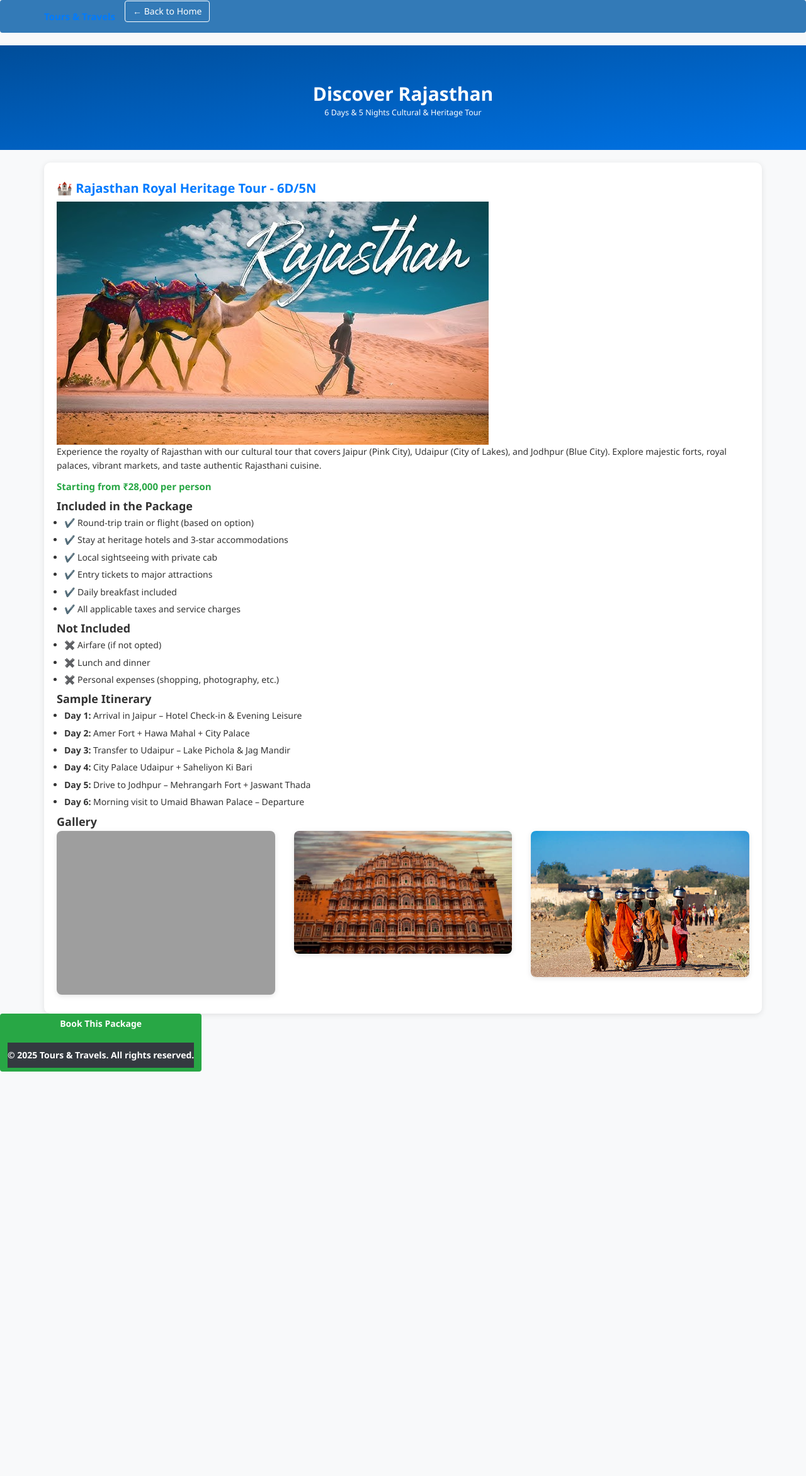
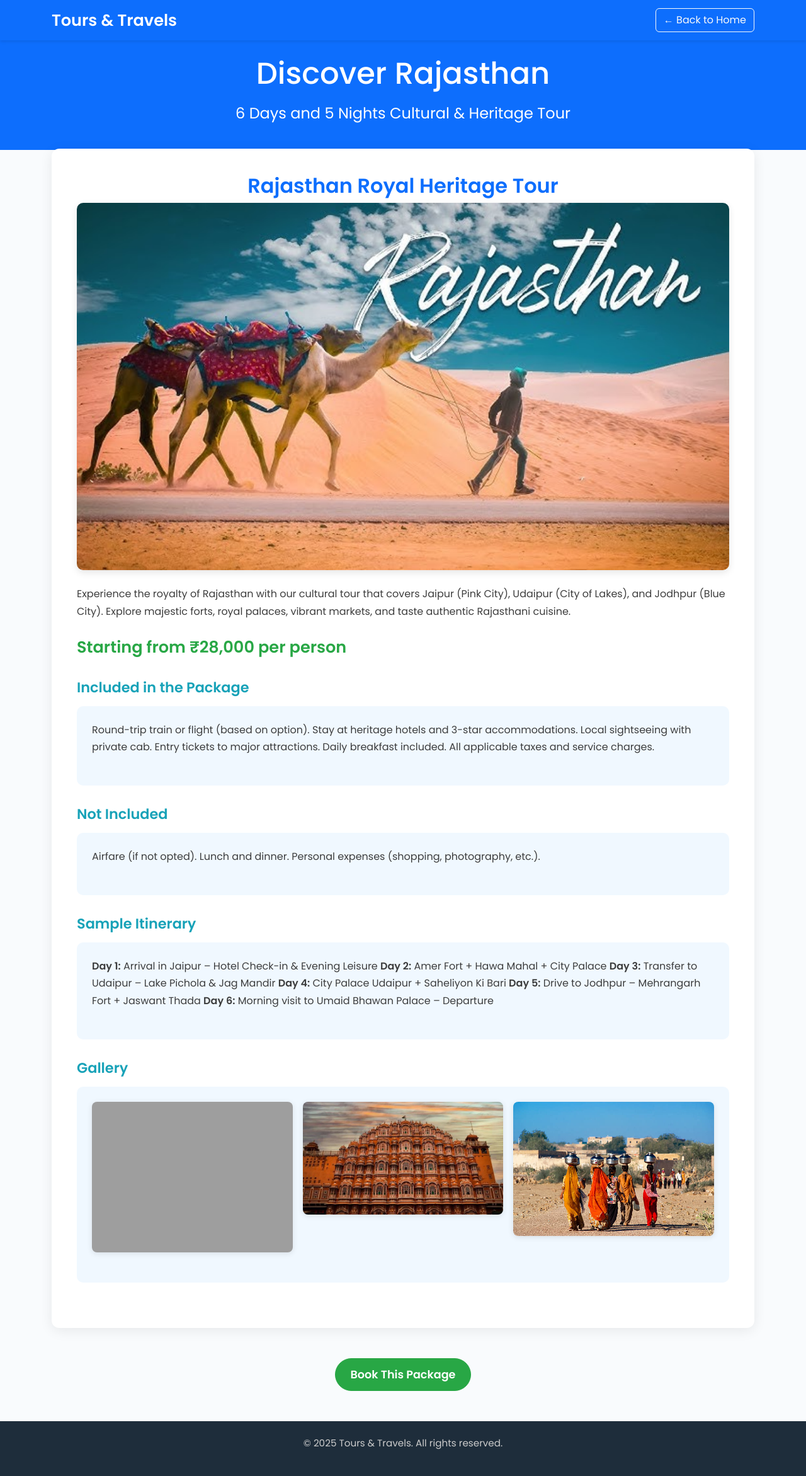
Before and after one commit to Manasa4243/php_project, a PHP site: page /rajasthan.php in a window 1280 px wide. Shown: the whole page at 63% size. Before the commit the page ends 1701 px from the top, so only its background shows below. Run offline with PHP 8.4, Linux system fonts and the light colour scheme; some libraries are stand-ins or nearby versions; grey boxes are pictures that could not be loaded.

Commit message:
Update rajasthan.php

```diff
--- a/rajasthan.php
+++ b/rajasthan.php
@@ -1,7 +1,3 @@
-
-<?php
-// rajasthan.php - Rajasthan Travel Package Page
-?>
 <!DOCTYPE html>
 <html lang="en">
 <head>
@@ -9,41 +5,196 @@
     <title>Rajasthan Travel Package | Tours & Travels</title>
     <meta name="viewport" content="width=device-width, initial-scale=1">
 
-     <!-- Bootstrap CSS -->
-    	<link href="css/bootstrap.min.css" rel="stylesheet"/>
-	<link href="css/hover-min.css" rel="stylesheet"/>
-	<link href="css/min.css" rel="stylesheet"/>
-   	<link href="https://fonts.googleapis.com/css?family=Oswald:200,300,400|Raleway:100,300,400,500|Roboto:100,400,500,700" rel="stylesheet">
-    <link href="https://maxcdn.bootstrapcdn.com/font-awesome/4.7.0/css/font-awesome.min.css" rel="stylesheet">
+    <!-- Bootstrap CSS -->
+    <link href="https://cdn.jsdelivr.net/npm/bootstrap@5.3.3/dist/css/bootstrap.min.css"  rel="stylesheet">
 
+    <!-- Google Fonts -->
+    <link href="https://fonts.googleapis.com/css2?family=Poppins:wght@400;500;600&display=swap" rel="stylesheet">
 
     <style>
+        /* General Styles */
         body {
-            font-family: 'Segoe UI', sans-serif;
+            font-family: 'Poppins', sans-serif;
+            background-color: #f9fbfd;
+            color: #333;
         }
+
+        h2, h4 {
+            font-weight: 600;
+        }
+
+        a {
+            color: #007bff;
+            text-decoration: none;
+            transition: color 0.3s ease;
+        }
+
+        a:hover {
+            color: #0056b3;
+        }
+
+        /* Navbar */
+        .navbar {
+            background-color: #007bff;
+            box-shadow: 0 2px 5px rgba(0,0,0,0.1);
+        }
+
+        .navbar-brand {
+            font-size: 1.6rem;
+            font-weight: bold;
+            color: #fff;
+            transition: color 0.3s ease;
+        }
+
+        .navbar-brand:hover {
+            color: #ffffff;
+        }
+
+        /* Header */
+        header {
+            background-color: #007bff;
+            color: white;
+            text-align: center;
+            padding: 2rem 0;
+        }
+
+        header h1 {
+            font-size: 3rem;
+            margin-bottom: 1rem;
+        }
+
+        header p.lead {
+            font-size: 1.5rem;
+        }
+
+        /* Main Content */
         .package-card {
-            background: #fff;
+            background: #ffffff;
+            border-radius: 12px;
+            box-shadow: 0 4px 20px rgba(0,0,0,0.08);
+            padding: 2.5rem;
+            margin-top: -50px;
+            position: relative;
+            z-index: 2;
+            transition: transform 0.3s ease;
+        }
+
+        .package-card:hover {
+            transform: translateY(-5px);
+        }
+
+        .package-card img {
+            width: 100%;
+            height: auto;
             border-radius: 10px;
-            box-shadow: 0 2px 10px rgba(0,0,0,0.1);
-            padding: 2rem;
+            margin-bottom: 1.5rem;
+            box-shadow: 0 4px 12px rgba(0,0,0,0.1);
+            transition: transform 0.3s ease, box-shadow 0.3s ease;
         }
+
+        .package-card img:hover {
+            transform: scale(1.02);
+            box-shadow: 0 6px 20px rgba(0,0,0,0.15);
+        }
+
         .price-tag {
             color: #28a745;
-            font-size: 1.5rem;
+            font-size: 1.6rem;
             font-weight: bold;
+            margin-bottom: 1.5rem;
+            display: block;
         }
+
+        .section-title {
+            font-size: 1.4rem;
+            margin-top: 2rem;
+            margin-bottom: 1rem;
+            color: #17a2b8;
+            padding-left: 0; /* Removed small line before text */
+        }
+
+        /* Background Colors for Sections */
+        .included-section,
+        .not-included-section,
+        .itinerary-section,
+        .gallery-section {
+            background-color: #f0f8ff;
+            padding: 1.5rem;
+            border-radius: 10px;
+            margin-bottom: 2rem;
+        }
+
+        .content-block {
+            line-height: 1.7;
+            margin-bottom: 1.5rem;
+            opacity: 0.95;
+            transition: transform 0.3s ease;
+        }
+
+        .content-block:hover {
+            transform: translateX(5px);
+        }
+
+        /* Gallery */
         .gallery img {
             width: 100%;
             height: auto;
-            margin-bottom: 10px;
             border-radius: 8px;
+            box-shadow: 0 2px 10px rgba(0,0,0,0.1);
+            transition: all 0.3s ease;
         }
+
+        .gallery img:hover {
+            transform: scale(1.03);
+            box-shadow: 0 6px 15px rgba(0,0,0,0.15);
+        }
+
+        /* Book Now Button */
+        .btn-success {
+            background-color: #28a745;
+            border-color: #28a745;
+            font-weight: bold;
+            padding: 12px 24px;
+            font-size: 1.1rem;
+            border-radius: 30px;
+            transition: all 0.3s ease;
+        }
+
+        .btn-success:hover {
+            background-color: #218868;
+            border-color: #218868;
+            transform: scale(1.05);
+            box-shadow: 0 4px 12px rgba(40, 167, 69, 0.3);
+        }
+
+        /* Footer */
         footer {
-            background: #343a40;
-            color: white;
+            background: #1e2d3b;
+            color: #ccc;
             text-align: center;
-            padding: 1rem 0;
-            margin-top: 2rem;
+            padding: 1.5rem 0;
+            margin-top: 3rem;
+            font-size: 0.95rem;
+            transition: background-color 0.3s ease;
+        }
+
+        footer:hover {
+            background: #2c3e50;
+        }
+
+        /* Responsive Typography */
+        @media (max-width: 768px) {
+            header h1 {
+                font-size: 2.5rem;
+            }
+
+            header p.lead {
+                font-size: 1.2rem;
+            }
+
+            .package-card {
+                padding: 2rem;
+            }
         }
     </style>
 </head>
@@ -60,17 +211,17 @@
 <!-- Header -->
 <header class="bg-primary text-white text-center py-4">
     <h1>Discover Rajasthan</h1>
-    <p class="lead">6 Days & 5 Nights Cultural & Heritage Tour</p>
+    <p class="lead">6 Days and 5 Nights Cultural & Heritage Tour</p>
 </header>
 
 <main class="container my-5">
     <div class="package-card">
 
-        <h2 class="text-primary">🏰 Rajasthan Royal Heritage Tour - 6D/5N</h2>
-        <img src=" images\popularDestinations\rajmain.jpg" alt="Dal Lake">
+        <h2 class="text-primary text-center"> Rajasthan Royal Heritage Tour </h2>
+        <img src="images/popularDestinations/rajmain.jpg" alt="Rajasthan" class="img-fluid mb-4">
 
         <!-- Description -->
-        <p>
+        <p class="content-block">
             Experience the royalty of Rajasthan with our cultural tour that covers Jaipur (Pink City), Udaipur (City of Lakes), and Jodhpur (Blue City).
             Explore majestic forts, royal palaces, vibrant markets, and taste authentic Rajasthani cuisine.
         </p>
@@ -79,57 +230,60 @@
         <p class="price-tag">Starting from ₹28,000 per person</p>
 
         <!-- Inclusions -->
-        <h4>Included in the Package</h4>
-        <ul>
-            <li>✔️ Round-trip train or flight (based on option)</li>
-            <li>✔️ Stay at heritage hotels and 3-star accommodations</li>
-            <li>✔️ Local sightseeing with private cab</li>
-            <li>✔️ Entry tickets to major attractions</li>
-            <li>✔️ Daily breakfast included</li>
-            <li>✔️ All applicable taxes and service charges</li>
-        </ul>
+        <h4 class="section-title">Included in the Package</h4>
+        <div class="included-section">
+            <p class="content-block">
+                Round-trip train or flight (based on option). Stay at heritage hotels and 3-star accommodations. Local sightseeing with private cab.
+                Entry tickets to major attractions. Daily breakfast included. All applicable taxes and service charges.
+            </p>
+        </div>
 
         <!-- Exclusions -->
-        <h4>Not Included</h4>
-        <ul>
-            <li>✖️ Airfare (if not opted)</li>
-            <li>✖️ Lunch and dinner</li>
-            <li>✖️ Personal expenses (shopping, photography, etc.)</li>
-        </ul>
+        <h4 class="section-title">Not Included</h4>
+        <div class="not-included-section">
+            <p class="content-block">
+                Airfare (if not opted). Lunch and dinner. Personal expenses (shopping, photography, etc.).
+            </p>
+        </div>
 
         <!-- Itinerary -->
-        <h4>Sample Itinerary</h4>
-        <ul>
-            <li><strong>Day 1:</strong> Arrival in Jaipur – Hotel Check-in & Evening Leisure</li>
-            <li><strong>Day 2:</strong> Amer Fort + Hawa Mahal + City Palace</li>
-            <li><strong>Day 3:</strong> Transfer to Udaipur – Lake Pichola & Jag Mandir</li>
-            <li><strong>Day 4:</strong> City Palace Udaipur + Saheliyon Ki Bari</li>
-            <li><strong>Day 5:</strong> Drive to Jodhpur – Mehrangarh Fort + Jaswant Thada</li>
-            <li><strong>Day 6:</strong> Morning visit to Umaid Bhawan Palace – Departure</li>
-        </ul>
+        <h4 class="section-title">Sample Itinerary</h4>
+        <div class="itinerary-section">
+            <p class="content-block">
+                <strong>Day 1:</strong> Arrival in Jaipur – Hotel Check-in & Evening Leisure
+                <strong>Day 2:</strong> Amer Fort + Hawa Mahal + City Palace
+                <strong>Day 3:</strong> Transfer to Udaipur – Lake Pichola & Jag Mandir
+                <strong>Day 4:</strong> City Palace Udaipur + Saheliyon Ki Bari
+                <strong>Day 5:</strong> Drive to Jodhpur – Mehrangarh Fort + Jaswant Thada
+                <strong>Day 6:</strong> Morning visit to Umaid Bhawan Palace – Departure
+            </p>
+        </div>
 
         <!-- Image Gallery -->
-        <h4>Gallery</h4>
-        <div class="row gallery">
-            <div class="col-md-4 mb-3">
-                <img src="images\popularDestinations\raj1.jpg " alt="Amer Fort">
-            </div>
-            <div class="col-md-4 mb-3">
-                <img src="images\popularDestinations\raj2.jpg " alt="Udaipur Lake">
-            </div>
-            <div class="col-md-4 mb-3">
-                <img src=" images\popularDestinations\raj3.jpg" alt="Mehrangarh Fort">
+        <h4 class="section-title mt-4">Gallery</h4>
+        <div class="gallery-section">
+            <div class="row gallery g-3">
+                <div class="col-md-4">
+                    <img src="images/popularDestinations/raj1.jpg" alt="Amer Fort">
+                </div>
+                <div class="col-md-4">
+                    <img src="images/popularDestinations/raj2.jpg" alt="Udaipur Lake">
+                </div>
+                <div class="col-md-4">
+                    <img src="images/popularDestinations/raj3.jpg" alt="Mehrangarh Fort">
+                </div>
             </div>
         </div>
-
 
     </div>
 </main>
 
 <!-- Book Now Button -->
-       <a href="rajbooking.php" class="btn btn-success">
-            Book This Package
-        </button>
+<div class="text-center my-5">
+    <a href="rajbooking.php" class="btn btn-success btn-lg">
+        Book This Package
+    </a>
+</div>
 
 <!-- Footer -->
 <footer>
@@ -137,7 +291,7 @@
 </footer>
 
 <!-- Bootstrap JS -->
-<script src="https://cdn.jsdelivr.net/npm/bootstrap @5.3.3/dist/js/bootstrap.bundle.min.js"></script>
+<script src="https://cdn.jsdelivr.net/npm/bootstrap@5.3.3/dist/js/bootstrap.bundle.min.js"></script>
 
 <script>
     function updatePrice(value) {
```
